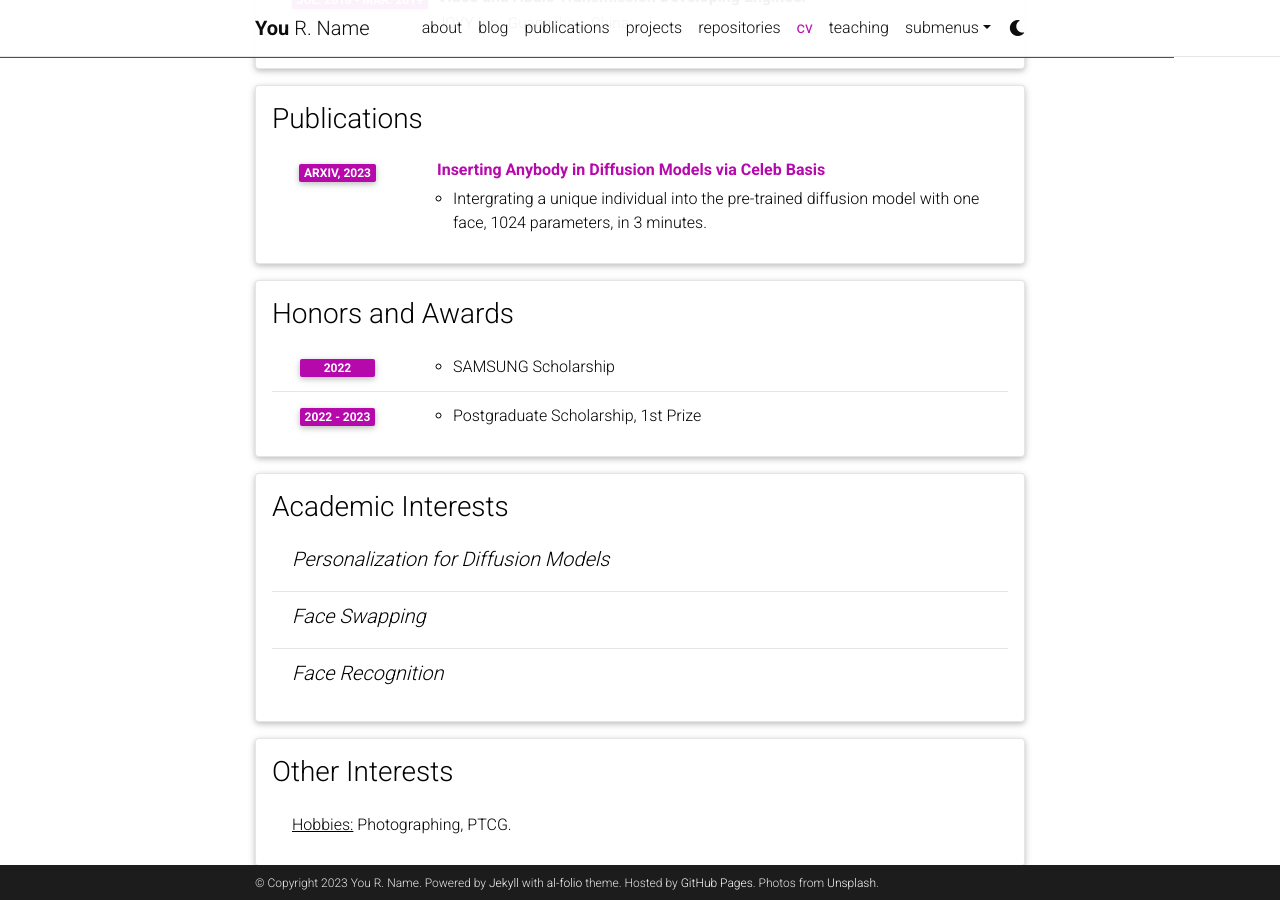
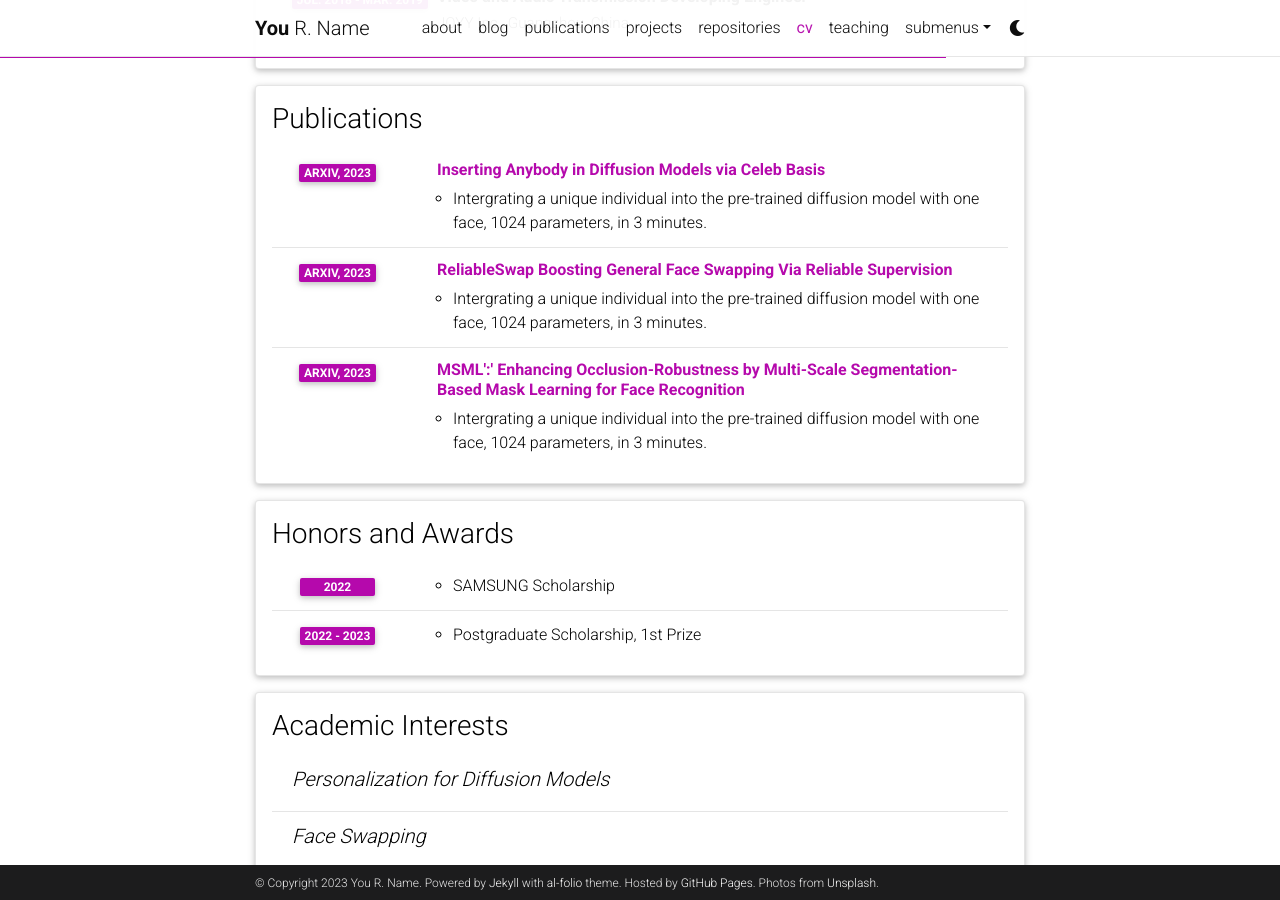
Before and after one commit to ygtxr1997/gavinyuan, a Jekyll site: the page built from _pages/cv.md, in a window 1280 px wide and 900 px high, scrolled down 834 px. Built offline with Jekyll 4.4.1, drawn with Linux system fonts in a browser that asks for light colours; comment, search, counter and statistics services are not loaded; a style sheet for code colours, icons or effects is not loaded.

Commit message:
update cv

```diff
--- a/_data/cv.yml
+++ b/_data/cv.yml
@@ -36,6 +36,12 @@
     - title: <a href="">Inserting Anybody in Diffusion Models via Celeb Basis</a>
       year: ArXiv, 2023
       description: Intergrating a unique individual into the pre-trained diffusion model with one face, 1024 parameters, in 3 minutes.
+    - title: <a href="">ReliableSwap Boosting General Face Swapping Via Reliable Supervision</a>
+      year: ArXiv, 2023
+      description: Intergrating a unique individual into the pre-trained diffusion model with one face, 1024 parameters, in 3 minutes.
+    - title: <a href="">MSML':' Enhancing Occlusion-Robustness by Multi-Scale Segmentation-Based Mask Learning for Face Recognition</a>
+      year: ArXiv, 2023
+      description: Intergrating a unique individual into the pre-trained diffusion model with one face, 1024 parameters, in 3 minutes.
 
 - title: Honors and Awards
   type: time_table
```
